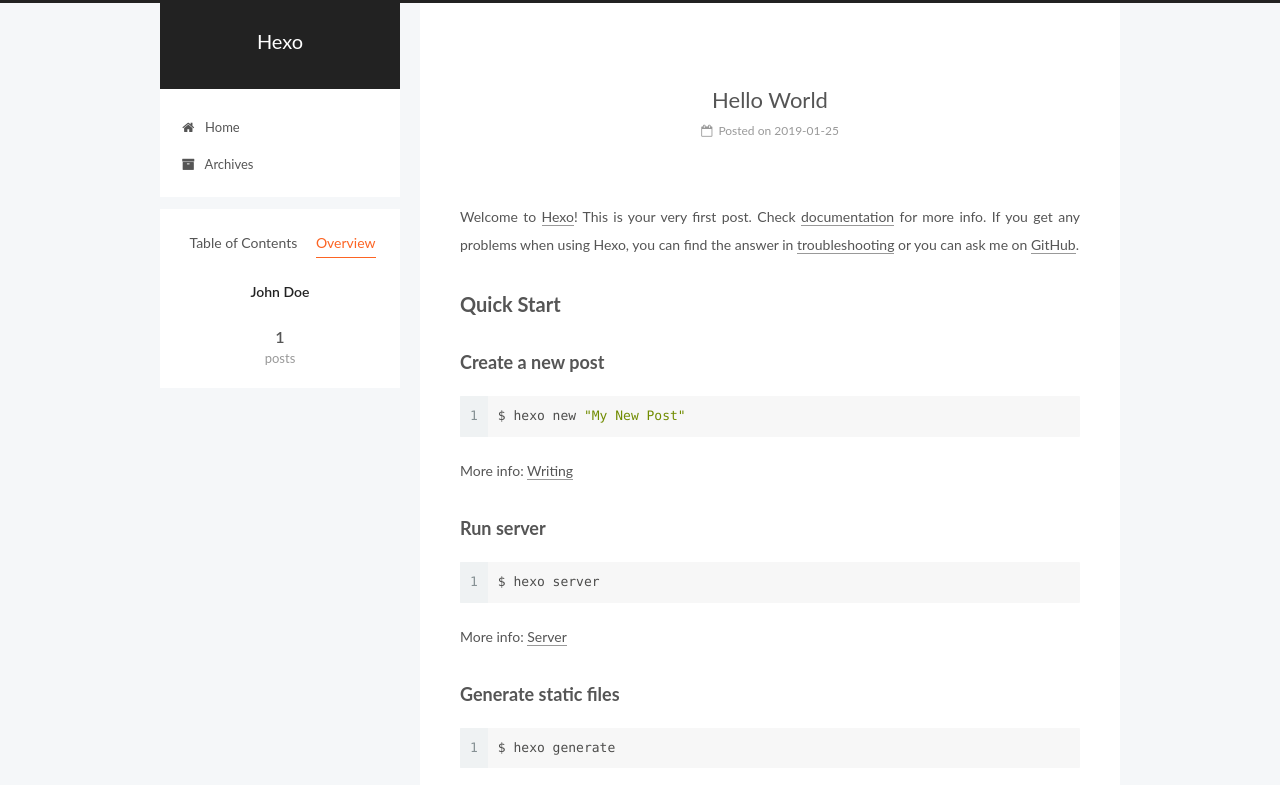
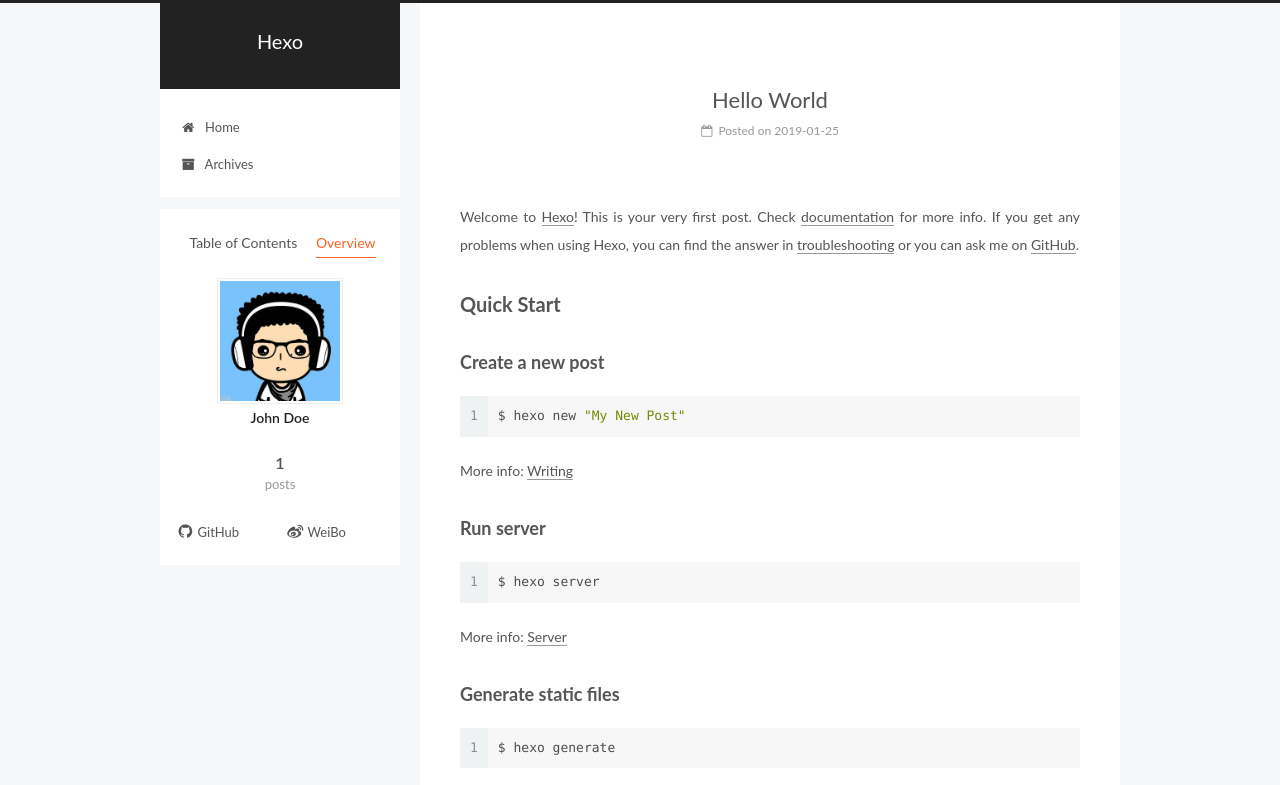
Before and after one commit to goith/goith.github.io, a plain HTML site: page 2019/01/25/hello-world/index.html in a window 1280 px wide. Both pictures are taken after a click on the item "Overview". Shown: the top 785 px of the page. Drawn offline with Linux system fonts and the light colour scheme.

Commit message:
Site updated: 2019-01-25 19:45:48

```diff
--- a/2019/01/25/hello-world/index.html
+++ b/2019/01/25/hello-world/index.html
@@ -237,7 +237,7 @@
     <span hidden itemprop="author" itemscope="" itemtype="http://schema.org/Person">
       <meta itemprop="name" content="John Doe">
       <meta itemprop="description" content="">
-      <meta itemprop="image" content="/images/avatar.gif">
+      <meta itemprop="image" content="/images/avatar.jpg">
     </span>
 
     <span hidden itemprop="publisher" itemscope="" itemtype="http://schema.org/Organization">
@@ -390,6 +390,8 @@
         <div class="site-overview">
           <div class="site-author motion-element" itemprop="author" itemscope="" itemtype="http://schema.org/Person">
 
+              <img class="site-author-image" itemprop="image" src="/images/avatar.jpg" alt="John Doe">
+
               <p class="site-author-name" itemprop="name">John Doe</p>
               <p class="site-description motion-element" itemprop="description"></p>
           </div>
@@ -415,6 +417,22 @@
 
 
 
+
+            <div class="links-of-author motion-element">
+
+                  <span class="links-of-author-item">
+                    <a href="https://github.com/goith" target="_blank" title="GitHub">
+
+                        <i class="fa fa-fw fa-github"></i>GitHub</a>
+                  </span>
+
+                  <span class="links-of-author-item">
+                    <a href="https://weibo.com/goith" target="_blank" title="WeiBo">
+
+                        <i class="fa fa-fw fa-weibo"></i>WeiBo</a>
+                  </span>
+
+            </div>
 
 
 
```
Also changed, not shown: archives/2019/01/index.html (+18 -0 lines), archives/2019/index.html (+18 -0 lines), archives/index.html (+18 -0 lines), index.html (+19 -1 lines), images/avatar.jpg (added).
